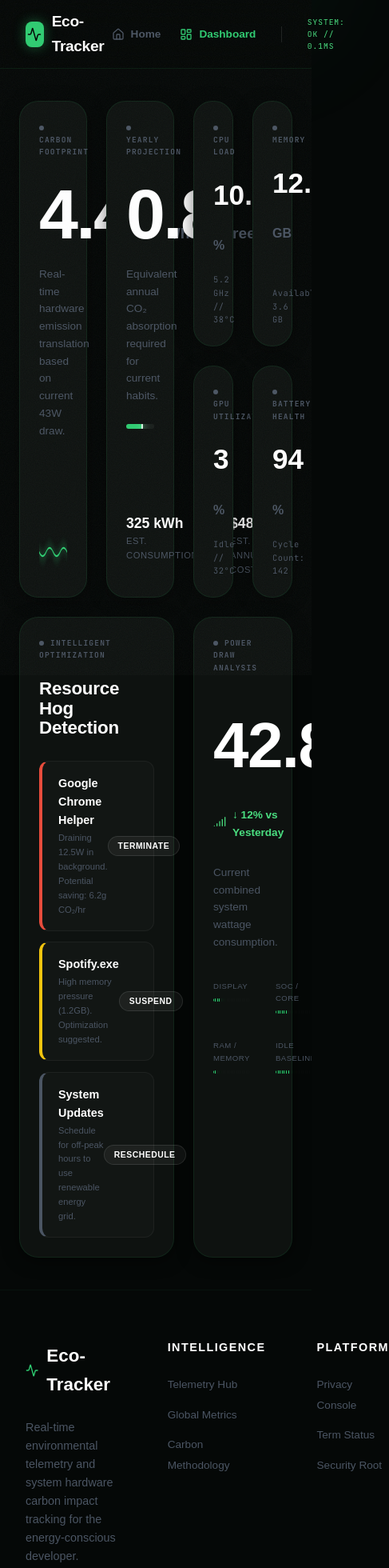
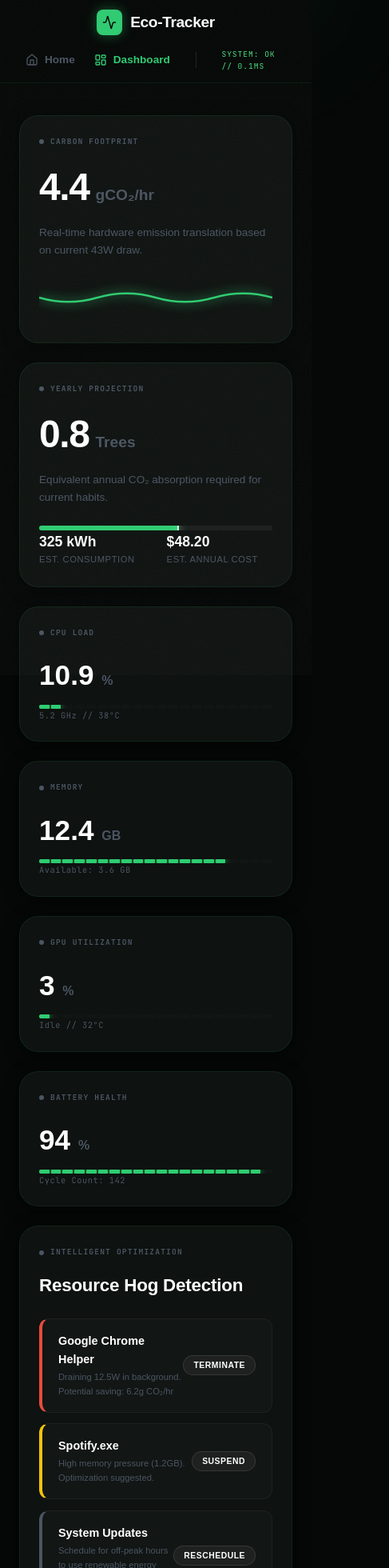
Before and after one commit to Haamid-syed/EcoTracker, a React (Vite) app in the folder frontend/: page /dashboard in a window 390 px wide. Shown: the top 1960 px of the page at 80% size, 487 px wide, since content can reach past the window. Built offline with nearby package versions, Linux system fonts and the light colour scheme; no server answers; a web font is replaced by a local one.

Commit message:
added responsiveness

```diff
--- a/frontend/src/App.tsx
+++ b/frontend/src/App.tsx
@@ -1,9 +1,19 @@
-import { BrowserRouter, Routes, Route } from 'react-router-dom';
+import { BrowserRouter, Routes, Route, useLocation } from 'react-router-dom';
 import { motion, AnimatePresence } from 'framer-motion';
+import { useEffect } from 'react';
 import './index.css';
 import LandingPage from './LandingPage';
 import { DashboardUI } from './DashboardUI';
 import { Navbar, Footer } from './components/Navigation';
+
+/**
+ * Ensures page scroll is reset to top on navigation.
+ */
+const ScrollToTop = () => {
+  const { pathname } = useLocation();
+  useEffect(() => { window.scrollTo(0, 0); }, [pathname]);
+  return null;
+};
 
 /**
  * Main Layout wrapper to provide consistent navigation and footers.
@@ -23,6 +33,7 @@ const Layout = ({ children }: { children: React.ReactNode }) => {
 function App() {
   return (
     <BrowserRouter>
+      <ScrollToTop />
       <Layout>
         <AnimatePresence mode="wait">
           <Routes>
@@ -30,7 +41,7 @@ function App() {
               path="/"
               element={
                 <motion.div key="landing" initial={{ opacity: 0 }} animate={{ opacity: 1 }} exit={{ opacity: 0 }} transition={{ duration: 0.5 }}>
-                  <LandingPage onEnter={() => {}} /* Using Link instead in LandingPage would be better, but we'll stick to Route navigation */ />
+                  <LandingPage  /* Using Link instead in LandingPage would be better, but we'll stick to Route navigation */ />
                 </motion.div>
               }
             />
--- a/frontend/src/DashboardUI.tsx
+++ b/frontend/src/DashboardUI.tsx
@@ -107,21 +107,14 @@ export function DashboardUI() {
         variants={containerVariants}
         initial="hidden"
         animate="show"
-        style={{
-          display: 'grid',
-          gridTemplateColumns: 'repeat(12, 1fr)',
-          gridAutoRows: 'minmax(180px, auto)',
-          gap: '1.5rem',
-          maxWidth: '1400px',
-          margin: '0 auto'
-        }}
+        className="grid-dashboard"
       >
 
         {/* 1. CARBON FOOTPRINT (Left Top) */}
-        <motion.div variants={itemVariants} {...hoverProps} style={{ ...cardStyle, gridColumn: 'span 4', gridRow: 'span 2' }}>
+        <motion.div variants={itemVariants} {...hoverProps} className="col-span-4 row-span-2" style={{ ...cardStyle }}>
           <SmallLabel>CARBON FOOTPRINT</SmallLabel>
           <div style={{ display: 'flex', alignItems: 'baseline', gap: '8px', margin: '20px 0' }}>
-            <h2 style={{ fontSize: '5.5rem', margin: 0, lineHeight: 1, fontWeight: 800, letterSpacing: '-0.03em' }}>
+            <h2 className="metric-large">
               <AnimatedNumber value={data.carbon_per_hour} fractionDigits={1} />
             </h2>
             <span style={{ fontSize: '1.2rem', color: 'var(--text-muted)', fontWeight: 600 }}>gCO₂/hr</span>
@@ -133,10 +126,10 @@ export function DashboardUI() {
         </motion.div>
 
         {/* 2. YEARLY PROJECTION (Middle Top) */}
-        <motion.div variants={itemVariants} {...hoverProps} style={{ ...cardStyle, gridColumn: 'span 4', gridRow: 'span 2' }}>
+        <motion.div variants={itemVariants} {...hoverProps} className="col-span-4 row-span-2" style={{ ...cardStyle }}>
           <SmallLabel>YEARLY PROJECTION</SmallLabel>
           <div style={{ display: 'flex', alignItems: 'baseline', gap: '8px', margin: '20px 0' }}>
-            <h2 style={{ fontSize: '5.5rem', margin: 0, lineHeight: 1, fontWeight: 800, letterSpacing: '-0.03em' }}>
+            <h2 className="metric-large">
               <AnimatedNumber value={data.current_yearly?.trees_equivalent || 0.8} />
             </h2>
             <span style={{ fontSize: '1.2rem', color: 'var(--text-muted)', fontWeight: 600 }}>Trees</span>
@@ -160,7 +153,7 @@ export function DashboardUI() {
         </motion.div>
 
         {/* 3. CPU LOAD (Right Top Left) */}
-        <motion.div variants={itemVariants} {...hoverProps} style={{ ...cardStyle, gridColumn: 'span 2' }}>
+        <motion.div variants={itemVariants} {...hoverProps} className="col-span-2" style={{ ...cardStyle }}>
           <SmallLabel>CPU LOAD</SmallLabel>
           <div style={{ fontSize: '2.2rem', fontWeight: 800, margin: '12px 0 8px' }}>{data.cpu.total.toFixed(1)} <span style={{ fontSize: '1rem', color: 'var(--text-muted)' }}>%</span></div>
           <MetricBar value={data.cpu.total} height="5px" />
@@ -168,7 +161,7 @@ export function DashboardUI() {
         </motion.div>
 
         {/* 4. MEMORY (Right Top Right) */}
-        <motion.div variants={itemVariants} {...hoverProps} style={{ ...cardStyle, gridColumn: 'span 2' }}>
+        <motion.div variants={itemVariants} {...hoverProps} className="col-span-2" style={{ ...cardStyle }}>
           <SmallLabel>MEMORY</SmallLabel>
           <div style={{ fontSize: '2.2rem', fontWeight: 800, margin: '12px 0 8px' }}>{data.memory.used.toFixed(1)} <span style={{ fontSize: '1rem', color: 'var(--text-muted)' }}>GB</span></div>
           <MetricBar value={data.memory.percent} height="5px" />
@@ -176,7 +169,7 @@ export function DashboardUI() {
         </motion.div>
 
         {/* 6. GPU UTILIZATION (Right Middle Left) */}
-        <motion.div variants={itemVariants} {...hoverProps} style={{ ...cardStyle, gridColumn: 'span 2' }}>
+        <motion.div variants={itemVariants} {...hoverProps} className="col-span-2" style={{ ...cardStyle }}>
           <SmallLabel>GPU UTILIZATION</SmallLabel>
           <div style={{ fontSize: '2.2rem', fontWeight: 800, margin: '12px 0 8px' }}>{data.gpu.usage.toFixed(0)} <span style={{ fontSize: '1rem', color: 'var(--text-muted)' }}>%</span></div>
           <MetricBar value={data.gpu.usage} height="5px" />
@@ -184,7 +177,7 @@ export function DashboardUI() {
         </motion.div>
 
         {/* 7. BATTERY HEALTH (Right Middle Right) */}
-        <motion.div variants={itemVariants} {...hoverProps} style={{ ...cardStyle, gridColumn: 'span 2' }}>
+        <motion.div variants={itemVariants} {...hoverProps} className="col-span-2" style={{ ...cardStyle }}>
           <SmallLabel>BATTERY HEALTH</SmallLabel>
           <div style={{ fontSize: '2.2rem', fontWeight: 800, margin: '12px 0 8px' }}>{data.battery.percent} <span style={{ fontSize: '1rem', color: 'var(--text-muted)' }}>%</span></div>
           <MetricBar value={data.battery.percent} height="5px" />
@@ -192,7 +185,7 @@ export function DashboardUI() {
         </motion.div>
 
         {/* 5. INTELLIGENT OPTIMIZATION (Bottom Left & Middle) */}
-        <motion.div variants={itemVariants} {...hoverProps} style={{ ...cardStyle, gridColumn: 'span 8', gridRow: 'span 2' }}>
+        <motion.div variants={itemVariants} {...hoverProps} className="col-span-8 row-span-2" style={{ ...cardStyle }}>
           <SmallLabel>INTELLIGENT OPTIMIZATION</SmallLabel>
           <h3 style={{ fontSize: '1.4rem', fontWeight: 800, margin: '16px 0 28px', letterSpacing: '-0.01em' }}>Resource Hog Detection</h3>
 
@@ -204,9 +197,9 @@ export function DashboardUI() {
         </motion.div>
 
         {/* 8. POWER DRAW ANALYSIS (Bottom Right) */}
-        <motion.div variants={itemVariants} {...hoverProps} style={{ ...cardStyle, gridColumn: 'span 4', gridRow: 'span 2' }}>
+        <motion.div variants={itemVariants} {...hoverProps} className="col-span-4 row-span-2" style={{ ...cardStyle }}>
           <SmallLabel>POWER DRAW ANALYSIS</SmallLabel>
-          <div style={{ fontSize: '5rem', fontWeight: 800, margin: '20px 0 12px', letterSpacing: '-0.02em', display: 'flex', alignItems: 'baseline', gap: '12px' }}>
+          <div className="metric-large" style={{ display: 'flex', alignItems: 'baseline', gap: '12px', marginTop: '20px', marginBottom: '12px' }}>
             <AnimatedNumber value={data.power} /> <span style={{ fontSize: '1.2rem', color: 'var(--text-muted)', fontWeight: 600 }}>Watts</span>
           </div>
           <div style={{ fontSize: '0.85rem', color: 'var(--text-telemetry)', marginBottom: '28px', display: 'flex', alignItems: 'center', gap: '8px', fontWeight: 600 }}>
@@ -217,7 +210,7 @@ export function DashboardUI() {
           </div>
           <p style={{ fontSize: '0.85rem', color: 'var(--text-muted)', marginBottom: '36px', lineHeight: 1.6 }}>Current combined system wattage consumption.</p>
 
-          <div style={{ display: 'grid', gridTemplateColumns: '1fr 1fr', gap: '2rem' }}>
+          <div className="power-breakdown-grid" style={{ display: 'grid', gridTemplateColumns: '1fr 1fr', gap: '2rem' }}>
             <div>
               <div style={breakdownLabel}>Display</div>
               <MetricBar value={(data.power_breakdown.screen / data.power) * 100} height="4px" />
--- a/frontend/src/LandingPage.tsx
+++ b/frontend/src/LandingPage.tsx
@@ -130,22 +130,14 @@ export const LandingPage = () => {
             <DNABackground />
 
             {/* Hero Content */}
-      <div style={{ display: 'flex', flexDirection: 'column', alignItems: 'center', justifyContent: 'center', minHeight: '85vh', zIndex: 10, position: 'relative', padding: '0 2rem' }}>
-        {/* Badge */}
-        <motion.div
-          initial={{ opacity: 0, scale: 0.9 }}
-          animate={{ opacity: 1, scale: 1 }}
-          transition={{ duration: 0.5, delay: 0.2 }}
-          style={{ border: '1px solid rgba(46, 204, 113, 0.3)', background: 'rgba(46, 204, 113, 0.05)', color: 'var(--accent-neon)', fontSize: '0.75rem', fontWeight: 800, letterSpacing: '0.15em', padding: '10px 24px', borderRadius: '30px', marginBottom: '2rem' }}
-        >
-          V.0.4.9 — STABLE RELEASE
-        </motion.div>
+            <div className="hero-container" style={{ display: 'flex', flexDirection: 'column', alignItems: 'center', justifyContent: 'center', minHeight: '85vh', zIndex: 10, position: 'relative' }}>
 
                 {/* Title */}
                 <motion.h1
                     initial={{ opacity: 0, y: 30 }}
                     animate={{ opacity: 1, y: 0 }}
                     transition={{ duration: 0.8, delay: 0.3 }}
+                    className="hero-title"
                     style={{ fontSize: 'clamp(3.5rem, 9vw, 8rem)', lineHeight: '0.9', textAlign: 'center', fontWeight: 900, margin: 0, letterSpacing: '-0.04em', textTransform: 'uppercase', maxWidth: '1200px' }}
                 >
                     <span style={{ color: 'white' }}>CYBER-ORGANIC</span>
@@ -168,6 +160,7 @@ export const LandingPage = () => {
                     initial={{ opacity: 0, y: 20 }}
                     animate={{ opacity: 1, y: 0 }}
                     transition={{ duration: 0.6, delay: 0.7 }}
+                    className="hero-buttons-container"
                     style={{ display: 'flex', gap: '1.5rem', marginTop: '3.5rem' }}
                 >
                     <button
@@ -175,7 +168,7 @@ export const LandingPage = () => {
                         style={{
                             background: 'var(--accent-neon)',
                             color: '#050b09',
-              padding: '20px 48px',
+                            padding: '18px 42px',
                             borderRadius: '40px',
                             fontWeight: 800,
                             fontSize: '1rem',
@@ -192,9 +185,22 @@ export const LandingPage = () => {
                         onMouseOver={(e) => { e.currentTarget.style.transform = 'translateY(-3px) scale(1.02)'; e.currentTarget.style.boxShadow = '0 10px 40px rgba(46, 204, 113, 0.6)'; }}
                         onMouseOut={(e) => { e.currentTarget.style.transform = 'translateY(0) scale(1)'; e.currentTarget.style.boxShadow = '0 0 30px rgba(46, 204, 113, 0.4)'; }}
                     >
-            ENTER DASHBOARD <span style={{fontSize: '1.4rem'}}>→</span>
+                        ENTER DASHBOARD <span style={{ fontSize: '1.4rem' }}>→</span>
                     </button>
-          <button style={{ background: 'rgba(255,255,255,0.03)', backdropFilter: 'blur(10px)', color: 'white', padding: '20px 48px', borderRadius: '40px', fontWeight: 800, fontSize: '0.95rem', cursor: 'pointer', border: '1px solid rgba(255,255,255,0.1)', textTransform: 'uppercase', letterSpacing: '0.1em', transition: 'all 0.3s' }}
+                    <button style={{
+                        background: 'rgba(255,255,255,0.03)',
+                        backdropFilter: 'blur(10px)',
+                        color: 'white',
+                        padding: '18px 42px',
+                        borderRadius: '40px',
+                        fontWeight: 800,
+                        fontSize: '0.95rem',
+                        cursor: 'pointer',
+                        border: '1px solid rgba(255,255,255,0.1)',
+                        textTransform: 'uppercase',
+                        letterSpacing: '0.1em',
+                        transition: 'all 0.3s'
+                    }}
                         onMouseOver={(e) => { e.currentTarget.style.background = 'rgba(255,255,255,0.08)'; e.currentTarget.style.borderColor = 'rgba(255,255,255,0.2)' }}
                         onMouseOut={(e) => { e.currentTarget.style.background = 'rgba(255,255,255,0.03)'; e.currentTarget.style.borderColor = 'rgba(255,255,255,0.1)' }}
                     >
@@ -202,23 +208,6 @@ export const LandingPage = () => {
                     </button>
                 </motion.div>
             </div>
-
-      {/* Telemetry Stream */}
-      <motion.div
-        initial={{ opacity: 0, x: -20 }}
-        animate={{ opacity: 1, x: 0 }}
-        transition={{ duration: 0.8, delay: 1 }}
-        style={{ position: 'absolute', bottom: '6rem', left: '4rem', fontFamily: 'var(--font-mono)', zIndex: 10 }}
-      >
-        <div style={{ color: 'rgba(46, 204, 113, 0.4)', fontSize: '0.75rem', textTransform: 'uppercase', letterSpacing: '0.2em', marginBottom: '1rem', fontWeight: 800 }}>
-          TELEMETRY // STREAM_ACTIVE
-        </div>
-        <div style={{ color: 'var(--accent-neon)', fontSize: '0.9rem', lineHeight: '1.8', letterSpacing: '0.05em', opacity: 0.8 }}>
-          0x4A82 // CPU_LOAD: 42.4%<br/>
-          0x91F0 // POWER_DRAW: 142.0W<br/>
-          0x2CC1 // THERMAL: 38.5C
-        </div>
-      </motion.div>
 
             {/* Architectural Features Section */}
             <ArchitecturalFeatures />
@@ -229,7 +218,7 @@ export const LandingPage = () => {
 
 function ArchitecturalFeatures() {
     return (
-    <div style={{ maxWidth: '1400px', margin: '0 auto', padding: '6rem 4rem 8rem 4rem', position: 'relative', zIndex: 10 }}>
+        <div className="features-container">
             {/* Header */}
             <motion.div
                 initial={{ opacity: 0, y: 20 }}
@@ -252,10 +241,10 @@ function ArchitecturalFeatures() {
             </motion.div>
 
             {/* Grid */}
-      <div style={{ display: 'grid', gridTemplateColumns: 'repeat(12, 1fr)', gap: '1.5rem' }}>
+            <div className="grid-landing">
 
                 {/* Column 1: Left Stack (6/12) */}
-        <div style={{ gridColumn: 'span 6', display: 'flex', flexDirection: 'column', gap: '1.5rem' }}>
+                <div className="col-span-6" style={{ display: 'flex', flexDirection: 'column', gap: '1.5rem' }}>
                     {/* Real-time Telemetry box */}
                     <motion.div
                         initial={{ opacity: 0, y: 20 }}
@@ -321,7 +310,7 @@ function ArchitecturalFeatures() {
                 </div>
 
                 {/* Column 2: Middle Stack (3/12) */}
-        <div style={{ gridColumn: 'span 3', display: 'flex', flexDirection: 'column', gap: '1.5rem' }}>
+                <div className="col-span-3" style={{ display: 'flex', flexDirection: 'column', gap: '1.5rem' }}>
                     {/* Impact Engine box */}
                     <motion.div
                         initial={{ opacity: 0, y: 20 }}
@@ -366,7 +355,7 @@ function ArchitecturalFeatures() {
                 </div>
 
                 {/* Column 3: Right Stack (3/12) */}
-        <div style={{ gridColumn: 'span 3', display: 'flex', flexDirection: 'column' }}>
+                <div className="col-span-3" style={{ display: 'flex', flexDirection: 'column' }}>
                     <motion.div
                         initial={{ opacity: 0, y: 20 }}
                         whileInView={{ opacity: 1, y: 0 }}
--- a/frontend/src/components/Navigation.tsx
+++ b/frontend/src/components/Navigation.tsx
@@ -17,7 +17,7 @@ export const Navbar = () => {
         padding: '0.75rem 2rem'
       }}
     >
-      <div style={{ maxWidth: '1400px', margin: '0 auto', display: 'flex', justifyContent: 'space-between', alignItems: 'center' }}>
+      <div className="nav-wrapper">
         <Link to="/" style={{ textDecoration: 'none', display: 'flex', alignItems: 'center', gap: '10px' }}>
           <div style={{ width: '32px', height: '32px', background: 'var(--accent-neon)', borderRadius: '8px', display: 'flex', alignItems: 'center', justifyContent: 'center', boxShadow: '0 0 15px rgba(46,204,113,0.4)' }}>
             <Activity size={18} color="black" />
@@ -25,7 +25,7 @@ export const Navbar = () => {
           <span style={{ fontSize: '1.2rem', fontWeight: 800, color: 'white', letterSpacing: '-0.02em' }}>Eco-Tracker</span>
         </Link>
 
-        <div style={{ display: 'flex', gap: '1.5rem', alignItems: 'center' }}>
+        <div className="nav-menu" style={{ display: 'flex', gap: '1.5rem', alignItems: 'center' }}>
           <NavLink to="/" style={({ isActive }) => ({ ...navLinkStyle, color: isActive ? 'var(--accent-neon)' : 'var(--text-muted)' })}>
             <Home size={16} /> Home
           </NavLink>
@@ -52,9 +52,9 @@ export const Footer = () => {
       padding: '4rem 2rem 2rem',
       marginTop: 'auto'
     }}>
-      <div style={{ maxWidth: '1400px', margin: '0 auto', display: 'grid', gridTemplateColumns: '2fr 1fr 1fr', gap: '4rem' }}>
+      <div className="grid-footer" style={{ maxWidth: '1400px', margin: '0 auto' }}>
         <div>
-          <div style={{ display: 'flex', alignItems: 'center', gap: '10px', marginBottom: '1.5rem' }}>
+          <div className="footer-logo" style={{ display: 'flex', alignItems: 'center', gap: '10px', marginBottom: '1.5rem' }}>
             <Activity size={24} color="var(--accent-neon)" />
             <span style={{ fontSize: '1.4rem', fontWeight: 800, color: 'white' }}>Eco-Tracker</span>
           </div>
@@ -82,7 +82,7 @@ export const Footer = () => {
         </div>
       </div>
 
-      <div style={{ maxWidth: '1400px', margin: '3rem auto 0', paddingTop: '2rem', borderTop: '1px solid rgba(255,255,255,0.03)', display: 'flex', justifyContent: 'space-between', alignItems: 'center' }}>
+      <div className="footer-bottom-flex" style={{ maxWidth: '1400px', margin: '3rem auto 0', paddingTop: '2rem', borderTop: '1px solid rgba(255,255,255,0.03)', display: 'flex', justifyContent: 'space-between', alignItems: 'center' }}>
         <p style={{ color: '#4b5563', fontSize: '0.75rem', fontFamily: 'var(--font-mono)' }}>© 2026 ECO-TRACKER OS // v4.0.2</p>
         <div style={{ display: 'flex', gap: '1rem', fontSize: '0.75rem', color: '#4b5563', fontFamily: 'var(--font-mono)' }}>
           <span>LATENCY: 12ms</span>
--- a/frontend/src/index.css
+++ b/frontend/src/index.css
@@ -133,7 +133,50 @@ h1, h2, h3, h4, h5, h6 {
 .grid-dashboard {
   display: grid;
   grid-template-columns: repeat(12, 1fr);
+  grid-auto-rows: minmax(180px, auto);
   gap: 1.5rem;
+  max-width: 1400px;
+  margin: 0 auto;
+}
+
+.grid-landing {
+  display: grid;
+  grid-template-columns: repeat(12, 1fr);
+  gap: 1.5rem;
+}
+
+.grid-footer {
+  display: grid;
+  grid-template-columns: 2fr 1fr 1fr;
+  gap: 4rem;
+}
+
+.hero-container {
+  padding: 8rem 2rem 4rem;
+}
+
+.nav-wrapper {
+  max-width: 1400px;
+  margin: 0 auto;
+  display: flex;
+  justify-content: space-between;
+  align-items: center;
+}
+
+.features-container {
+  max-width: 1400px;
+  margin: 0 auto;
+  padding: 6rem 4rem 8rem 4rem;
+  position: relative;
+  z-index: 10;
+}
+
+.metric-large {
+  font-size: 5.5rem;
+  margin: 0;
+  line-height: 1;
+  font-weight: 800;
+  letter-spacing: -0.03em;
 }
 
 /* Utility Layouts */
@@ -149,15 +192,96 @@ h1, h2, h3, h4, h5, h6 {
 
 .col-span-12 { grid-column: span 12; }
 .col-span-8 { grid-column: span 8; }
+.col-span-6 { grid-column: span 6; }
 .col-span-4 { grid-column: span 4; }
 .col-span-3 { grid-column: span 3; }
-.col-span-6 { grid-column: span 6; }
+.col-span-2 { grid-column: span 2; }
+.row-span-2 { grid-row: span 2; }
 
 @media (max-width: 1024px) {
-  .col-span-8, .col-span-4, .col-span-3, .col-span-6 {
-    grid-column: span 12;
+  .col-span-8 { grid-column: span 12; }
+  .col-span-4, .col-span-3, .col-span-2, .col-span-6 { grid-column: span 6; }
+
+  .grid-footer {
+    grid-template-columns: 1fr 1fr;
   }
 }
+
+@media (max-width: 768px) {
+  .grid-dashboard, .grid-landing {
+    display: flex;
+    flex-direction: column;
+    gap: 1.5rem;
+  }
+
+  .grid-footer {
+    display: flex;
+    flex-direction: column;
+    gap: 2.5rem;
+    align-items: center;
+    text-align: center;
+  }
+
+  .grid-footer ul {
+    align-items: center;
+  }
+
+  .footer-logo {
+    justify-content: center;
+  }
+
+  .nav-wrapper {
+    flex-direction: column;
+    gap: 1rem;
+  }
+
+  .col-span-12, .col-span-8, .col-span-6, .col-span-4, .col-span-3, .col-span-2 {
+    grid-column: span 12;
+    width: 100%;
+  }
+
+  .row-span-2 { grid-row: span 1; }
+
+  .hero-buttons-container {
+    flex-direction: column;
+    width: 100%;
+  }
+
+  .hero-buttons-container button {
+    width: 100%;
+    justify-content: center;
+  }
+
+  .power-breakdown-grid {
+    grid-template-columns: 1fr !important;
+    gap: 1rem !important;
+  }
+
+  .footer-bottom-flex {
+    flex-direction: column;
+    gap: 1rem;
+    align-items: center !important;
+  }
+
+  .features-container {
+    padding: 4rem 1.5rem 5rem 1.5rem !important;
+  }
+
+  .hero-container {
+    padding: 6rem 1.5rem 2rem !important;
+  }
+
+  .metric-large {
+    font-size: 4rem !important;
+  }
+}
+
+@media (max-width: 480px) {
+  .metric-large {
+    font-size: 3rem !important;
+  }
+}
+
 
 /* Animations */
 @keyframes pulseGlow {
```
Lines whose indentation alone changed are shown as unchanged.
